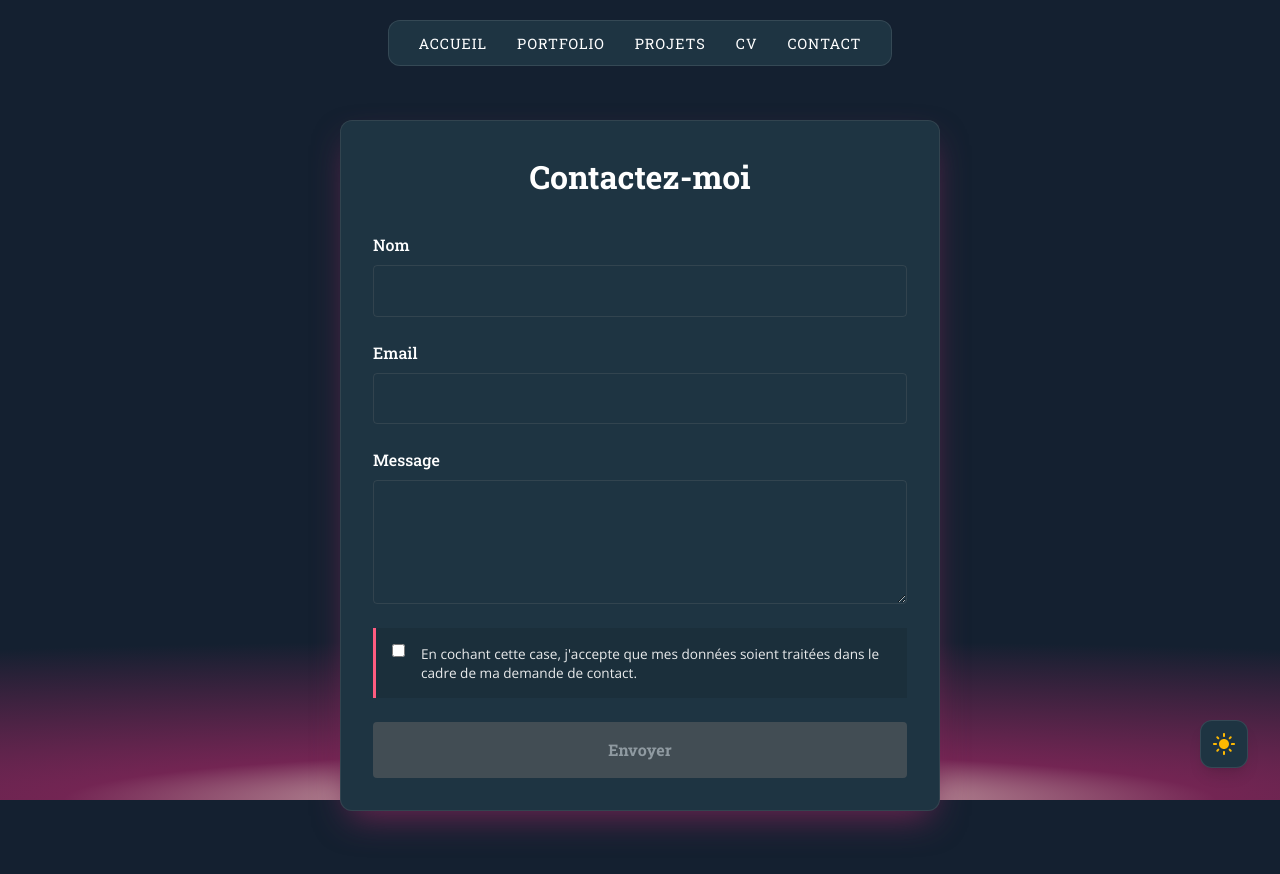
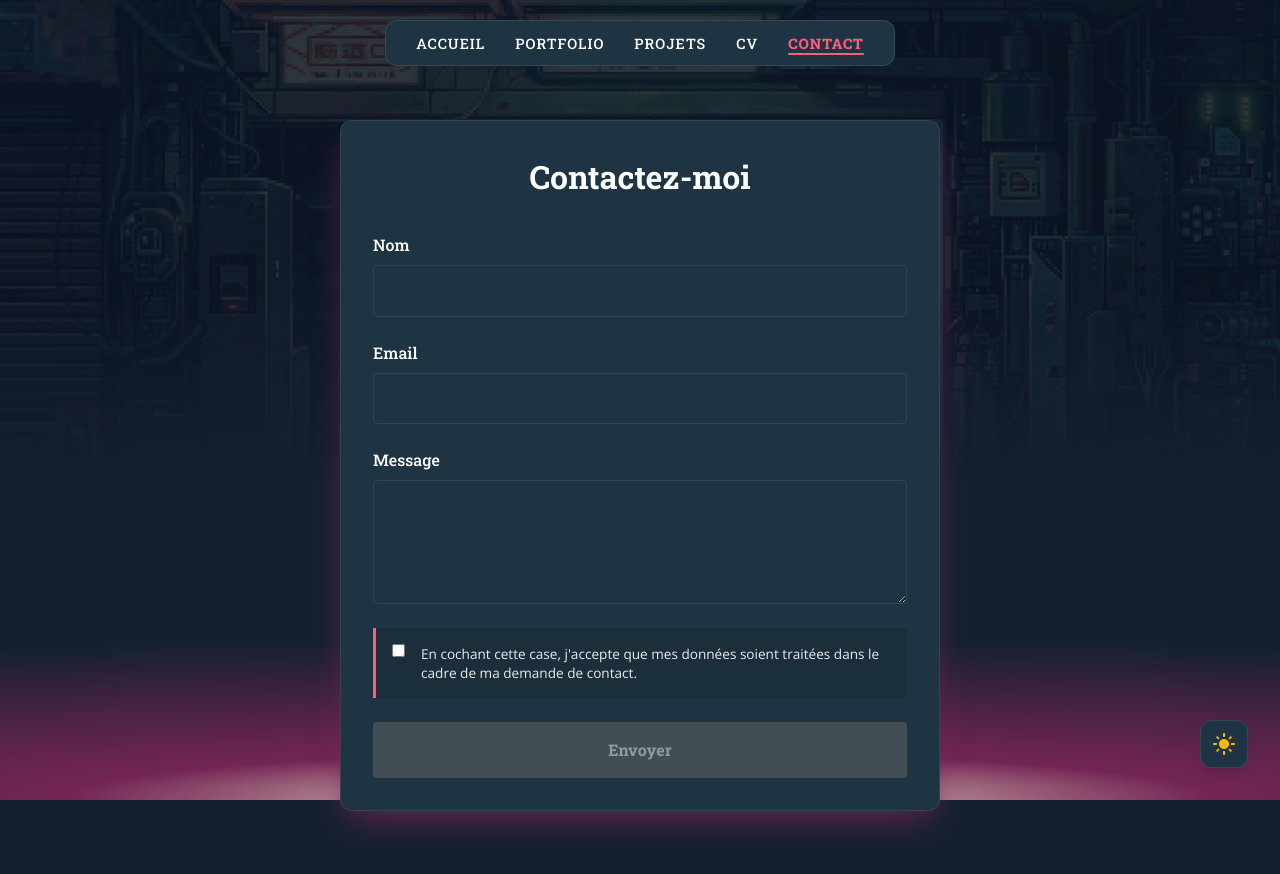
Before and after one commit to cecilepardo/project___portfolio2026, a React (Vite) app: page /contact in a window 1280 px wide. Built offline with nearby package versions, Linux system fonts and the light colour scheme.

Commit message:
active links on navbar

```diff
--- a/src/components/Hero.tsx
+++ b/src/components/Hero.tsx
@@ -1,15 +1,21 @@
 import "./Hero.css";
 
-const Hero = () => {
+interface HeroProps {
+  showText?: boolean; // Propriété optionnelle
+}
+
+// On définit showText = true par défaut pour l'accueil
+const Hero: React.FC<HeroProps> = ({ showText = true }) => {
   return (
     <section
       className="hero-container"
       style={{
-        /* 2. Remplace url(${heroImage}) par var(--hero-bg-image) */
         backgroundImage: `linear-gradient(to bottom, transparent 60%, var(--color-space) 100%), var(--hero-bg-image)`
       }}
     >
       <div className="hero-overlay">
+        {/* On n'affiche hero-content que si showText est vrai */}
+        {showText && (
           <div className="hero-content">
             <h1 className="hero-title">Cécile Lavrut - Pardo</h1>
             <h2 className="hero-subtitle">Développeuse Fullstack</h2>
@@ -19,6 +25,7 @@ const Hero = () => {
               numériques centrées utilisateur.
             </p>
           </div>
+        )}
       </div>
     </section>
   );
--- a/src/components/Navbar.css
+++ b/src/components/Navbar.css
@@ -1,4 +1,4 @@
-/* --- 1. Base Mobile (Mobile First) --- */
+/* --- 1. Base Mobile --- */
 .navbar {
 	position: fixed;
 	top: 0;
@@ -15,8 +15,6 @@
 .nav-content {
 	width: 100%;
 	display: flex;
-  /* justify-content: flex-end force le burger à droite
-     même quand le titre disparaît sur la page Contact */
 	justify-content: flex-end;
 	align-items: center;
 	padding: 0 20px;
@@ -24,18 +22,16 @@
 }
 
 .nav-brand {
-  /* On positionne le titre de manière absolue pour qu'il
-     ne gêne pas le bouton burger à droite */
 	position: absolute;
 	left: 20px;
-  font-family: var(--font-title);
-  font-weight: 700;
-  font-size: 1rem;
 }
 
 .nav-brand-link {
 	text-decoration: none;
 	color: var(--text-main);
+	font-family: var(--font-title);
+	font-weight: 700;
+	font-size: 1rem;
 	white-space: nowrap;
 }
 
@@ -59,7 +55,7 @@
 	transition: all 0.3s ease;
 }
 
-/* --- 3. Menu Déroulant Mobile --- */
+/* --- 3. Liens de Navigation (Styles Unifiés) --- */
 .nav-links {
 	position: fixed;
 	top: 0;
@@ -74,7 +70,6 @@
 	background-color: var(--color-space);
 	list-style: none;
 	z-index: 1050;
-  /* Animation par translation latérale */
 	transform: translateX(100%);
 	transition: transform 0.4s ease-in-out;
 }
@@ -83,21 +78,35 @@
 	transform: translateX(0);
 }
 
-.nav-links a {
+/* CLASSE DE BASE POUR CHAQUE LIEN */
+.nav-link {
 	text-decoration: none;
 	color: var(--text-main);
 	font-family: var(--font-title);
 	text-transform: uppercase;
 	letter-spacing: 2px;
 	font-size: 1.2rem;
-  transition: color 0.3s;
+	font-weight: 500;
+	transition: all 0.3s ease;
 }
 
-.nav-links a:hover {
+/* AU SURVOL (Uniquement si pas actif) */
+.nav-link:hover {
 	color: var(--color-accent);
 }
 
-/* --- 4. Version Desktop (Bulle flottante) --- */
+/* CLASSE ACTIVE (Appliquée par NavLink) */
+.nav-active {
+	color: var(--color-accent);
+	font-weight: 800;
+	text-decoration: underline;
+	text-decoration-color: var(--color-accent);
+	text-underline-offset: 4px;
+
+	text-decoration-thickness: 2px;
+}
+
+/* --- 4. Version Desktop --- */
 @media (min-width: 768px) {
 	.navbar {
 		background-color: transparent;
@@ -107,7 +116,7 @@
 
 	.nav-content {
 		width: auto;
-    justify-content: center; /* Centre les liens dans la bulle */
+		justify-content: center;
 		background-color: var(--color-nav);
 		border-radius: 12px;
 		backdrop-filter: blur(10px);
@@ -115,7 +124,8 @@
 		padding: 10px 30px;
 	}
 
-  .nav-brand, .burger {
+	.nav-brand,
+	.burger {
 		display: none;
 	}
 
@@ -129,7 +139,7 @@
 		gap: 30px;
 	}
 
-  .nav-links a {
+	.nav-link {
 		font-size: 0.9rem;
 		letter-spacing: 1px;
 	}
--- a/src/components/Navbar.tsx
+++ b/src/components/Navbar.tsx
@@ -1,5 +1,5 @@
 import { useEffect, useState } from "react";
-import { Link, useLocation } from "react-router-dom";
+import { NavLink, useLocation, Link } from "react-router-dom"; // Link reste utile pour le titre
 import "./Navbar.css";
 import ThemeToggle from "./ThemeToggle";
 
@@ -13,11 +13,9 @@ const Navbar: React.FC<NavbarProps> = ({ theme, toggleTheme }) => {
   const [isOpen, setIsOpen] = useState<boolean>(false);
   const isContactPage = location.pathname === "/contact";
 
-  // Fonction pour ouvrir/fermer le menu
   const toggleMenu = () => setIsOpen(!isOpen);
 
   useEffect(() => {
-    // Empêcher le scroll quand le menu est ouvert
     document.body.style.overflow = isOpen ? 'hidden' : 'unset';
 
     const handleResize = () => {
@@ -27,15 +25,23 @@ const Navbar: React.FC<NavbarProps> = ({ theme, toggleTheme }) => {
     window.addEventListener("resize", handleResize);
     return () => {
       window.removeEventListener("resize", handleResize);
-      document.body.style.overflow = 'unset'; // Nettoyage
+      document.body.style.overflow = 'unset';
     };
   }, [isOpen]);
+
+  // Petit tableau pour simplifier le rendu des liens
+  const links = [
+    { name: "Accueil", path: "/" },
+    { name: "Portfolio", path: "/portfolio" },
+    { name: "Projets", path: "/projets" },
+    { name: "CV", path: "/cv" },
+    { name: "Contact", path: "/contact" },
+  ];
 
   return (
     <header className={`navbar ${isOpen ? "open" : ""}`}>
       <nav className="nav-content">
 
-      {/* Brand : Nom réduit pour mobile, caché si /contact */}
         {!isContactPage && (
           <div className="nav-brand">
             <Link to="/" onClick={() => setIsOpen(false)} className="nav-brand-link">
@@ -44,7 +50,6 @@ const Navbar: React.FC<NavbarProps> = ({ theme, toggleTheme }) => {
           </div>
         )}
 
-      {/* Bouton Burger : Forcé à droite via flex-order ou structure */}
         <button
           type="button"
           className="burger"
@@ -56,15 +61,20 @@ const Navbar: React.FC<NavbarProps> = ({ theme, toggleTheme }) => {
           <span className={`line ${isOpen ? "open" : ""}`}></span>
         </button>
 
-      {/* Menu Links */}
         <ul className={`nav-links ${isOpen ? "active" : ""}`}>
-        <li><Link to="/" onClick={() => setIsOpen(false)}>Accueil</Link></li>
-        <li><Link to="/portfolio" onClick={() => setIsOpen(false)}>Portfolio</Link></li>
-        <li><Link to="/projets" onClick={() => setIsOpen(false)}>Projets</Link></li>
-        <li><Link to="/cv" onClick={() => setIsOpen(false)}>CV</Link></li>
-        <li><Link to="/contact" onClick={() => setIsOpen(false)}>Contact</Link></li>
+          {links.map((link) => (
+            <li key={link.path}>
+              <NavLink
+                to={link.path}
+                onClick={() => setIsOpen(false)}
+                // Si le lien est actif, on applique la classe "nav-active"
+                className={({ isActive }) => (isActive ? "nav-link nav-active" : "nav-link")}
+              >
+                {link.name}
+              </NavLink>
+            </li>
+          ))}
 
-        {/* Toggle Thème Mobile sans la ligne de séparation */}
           <li className="md:hidden pt-2 flex justify-center">
             <ThemeToggle theme={theme} toggleTheme={toggleTheme} className="w-12 h-12" />
           </li>
--- a/src/pages/Contact.module.css
+++ b/src/pages/Contact.module.css
@@ -1,4 +1,25 @@
+.pageContainer {
+  position: relative;
+  width: 100%;
+  min-height: 100vh;
+  /* On s'assure que rien ne dépasse */
+  overflow-x: hidden;
+}
+
+.heroBackground {
+  position: fixed; /* Reste fixe au scroll pour un effet parallaxe */
+  top: 0;
+  left: 0;
+  width: 100%;
+  height: 100%;
+  z-index: -1; /* Derrière le wrapper */
+  pointer-events: none; /* Pour que le Hero ne bloque pas les clics sur le formulaire */
+  opacity: 0.7; /* Optionnel : pour que le fond ne soit pas trop agressif */
+}
+
 .wrapper {
+  position: relative;
+  z-index: 1; /* Devant le Hero */
   width: 100%;
   min-height: 100vh;
   display: flex;
--- a/src/pages/Contact.tsx
+++ b/src/pages/Contact.tsx
@@ -1,4 +1,5 @@
 import { useState } from 'react';
+import Hero from '../components/Hero';
 import styles from './Contact.module.css';
 
 const Contact: React.FC = () => {
@@ -20,6 +21,15 @@ const Contact: React.FC = () => {
   };
 
   return (
+    /* Conteneur parent relatif pour z-index */
+    <div className={styles.pageContainer}>
+
+      {/* 1. Le Hero en arrière-plan */}
+      <div className={styles.heroBackground}>
+        <Hero showText={false} />
+      </div>
+
+      {/* 2. Le formulaire par-dessus */}
       <section className={styles.wrapper}>
         <div className={styles.container}>
           <h2>Contactez-moi</h2>
@@ -63,6 +73,8 @@ const Contact: React.FC = () => {
           </form>
         </div>
       </section>
+    </div>
   );
 }
+
 export default Contact;
```
Lines whose indentation alone changed are shown as unchanged.
